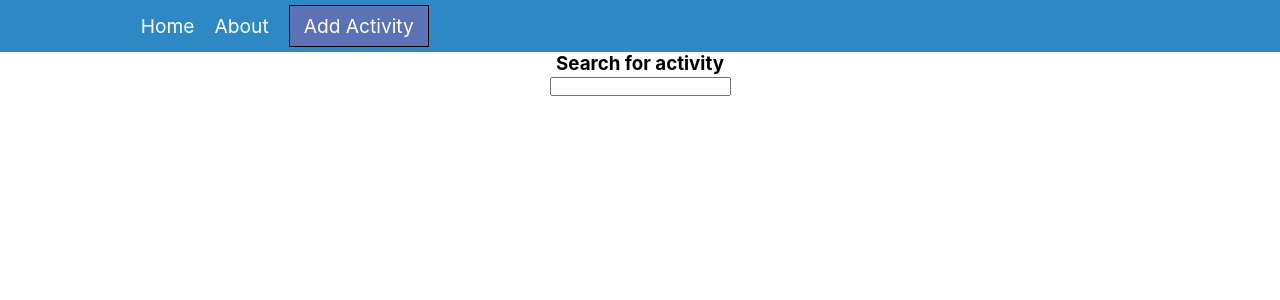
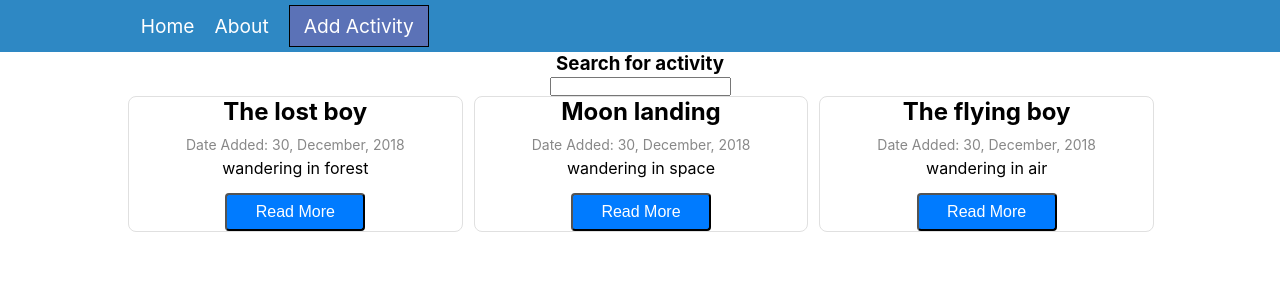
Before and after one commit to 1awlet/APIEndpoint, a React (Create React App) app in the folder activities-api/: page / in a window 1280 px wide. Shown: the top 300 px of the page. Built offline with nearby package versions, Linux system fonts and the light colour scheme.

Commit message:
styled single activity components

```diff
--- a/activities-api/src/App.tsx
+++ b/activities-api/src/App.tsx
@@ -7,15 +7,36 @@ import Navbar from './Routes/Nav-Bar/navbar';
 import DashBoard from './Components/Activities/Dashboard';
 
 export type Activity= {
-  id:string,
+  id:number,
   description:string,
   title:string,
   venue:string
 
 }
 
+const Data=[
+  {
+    id:34,
+    description:"wandering in forest",
+    title: "The lost boy",
+    venue:"small "
+  },
+  {
+    id:3,
+    description:"wandering in space",
+    title: "Moon landing",
+    venue:"Big "
+  },
+  {
+    id:4,
+    description:"wandering in air",
+    title: "The flying boy",
+    venue:"Medium "
+  },
+]
+
 function App() {
-  const [activities, setactivities]= useState<Activity[]>([]);
+  const [activities, setactivities]= useState<Activity[]>(Data);
   const [filteredData, setFilteredData] = useState(activities);
   const [userInput,setUserInput]= useState("");
 
@@ -27,13 +48,6 @@ function App() {
    ) */
   },[])
 
-  const searchHandlar = (event:any)=>{
-    const value= event.target.value;
-
-
-    setUserInput(value);
-
-  }
 
 
 
--- a/activities-api/src/Components/Activities/Dashboard.tsx
+++ b/activities-api/src/Components/Activities/Dashboard.tsx
@@ -1,6 +1,7 @@
 import { useState,useEffect } from "react";
 import {Activity} from '../../App';
-
+import SingleActivity from "../SingleActivity/activity";
+import "./style.css";
 
 type prop={
     activities:Activity[]
@@ -14,6 +15,7 @@ const DashBoard = ({activities}:prop)=>{
 
     const searchHandlar = (event:any)=>{
         const value= event.target.value;
+
         setUserInput(value);
 
       }
@@ -22,9 +24,11 @@ const DashBoard = ({activities}:prop)=>{
       useEffect(()=>{
         const newFiltered = activities.filter((item)=>{
             return item.title.toLocaleLowerCase().includes(userInput.toLowerCase());
-            setFilteredData(newFiltered)
-        })
-    }, [userInput, filteredData])
+        }
+
+        )
+        setFilteredData(newFiltered)
+    }, [userInput, activities])
 
 
 
@@ -40,16 +44,8 @@ const DashBoard = ({activities}:prop)=>{
       <input type='text'  onChange={searchHandlar}/>
         </div>
 
-        <div>
-          {filteredData.map((activity)=>(
-            //const {title} = activity;
+        <SingleActivity activity={filteredData}/>
 
-              <div key={activity.id}>
-                    <h2>{activity.title}</h2>
-              </div>
-
-          ))}
-        </div>
     </div>
     )
 }
--- /dev/null
+++ b/activities-api/src/Components/SingleActivity/activity.tsx
@@ -0,0 +1,27 @@
+import { Activity } from "../../App";
+import './style.css'
+type Props={
+    activity:Activity[]
+}
+
+const SingleActivity = ({activity}:Props)=>{
+
+    return(
+        <div className="All-activites">
+        {activity.map((activity)=>(
+          //const {title} = activity;
+         <div key={activity.id} className="activity-container">
+
+         <h2  className="title">{activity.title}</h2>
+         <p className="date-added">Date Added: 30, December, 2018</p>
+      <p className="description">{activity.description}</p>
+
+      <button className="read-more-button">Read More</button>
+
+       </div>
+        ))}
+      </div>
+    )
+}
+
+export default SingleActivity;
--- /dev/null
+++ b/activities-api/src/Components/SingleActivity/style.css
@@ -0,0 +1,47 @@
+.All-activites{
+    width: 80%;
+    margin: 0 auto;
+
+    display: grid;
+    grid-template-columns: repeat(3, 1fr);
+    gap: 13px;
+}
+
+.activity-container {
+    display: flex;
+    flex-direction: column;
+    width: 100%;
+    justify-content: space-between;
+    border: 1px solid #e0e0e0;
+    border-radius: 8px;
+    align-items:center;
+
+
+  }
+
+  .title {
+    font-size: 24px;
+    margin-bottom: 10px;
+  }
+
+  .date-added {
+    font-size: 14px;
+    color: #888;
+    margin-bottom: 5px;
+  }
+
+  .description {
+    font-size: 16px;
+    margin-bottom: 15px;
+  }
+
+  .read-more-button {
+width: 140px;
+    background-color: #007bff;
+    color: #fff;
+
+    border-radius: 4px;
+    padding: 8px 16px;
+    font-size: 16px;
+    cursor: pointer;
+  }
```
Also changed, not shown: activities-api/src/Components/Activities/style.css (added).
